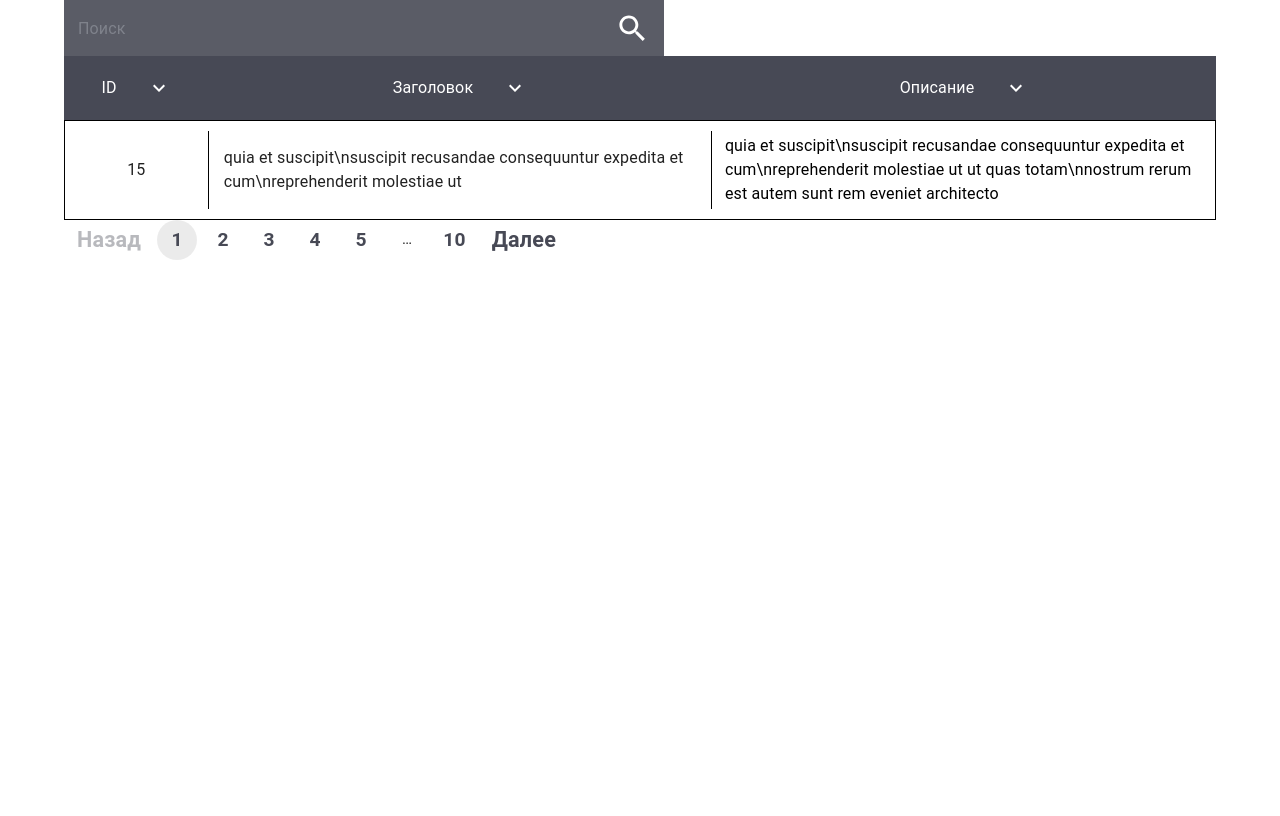
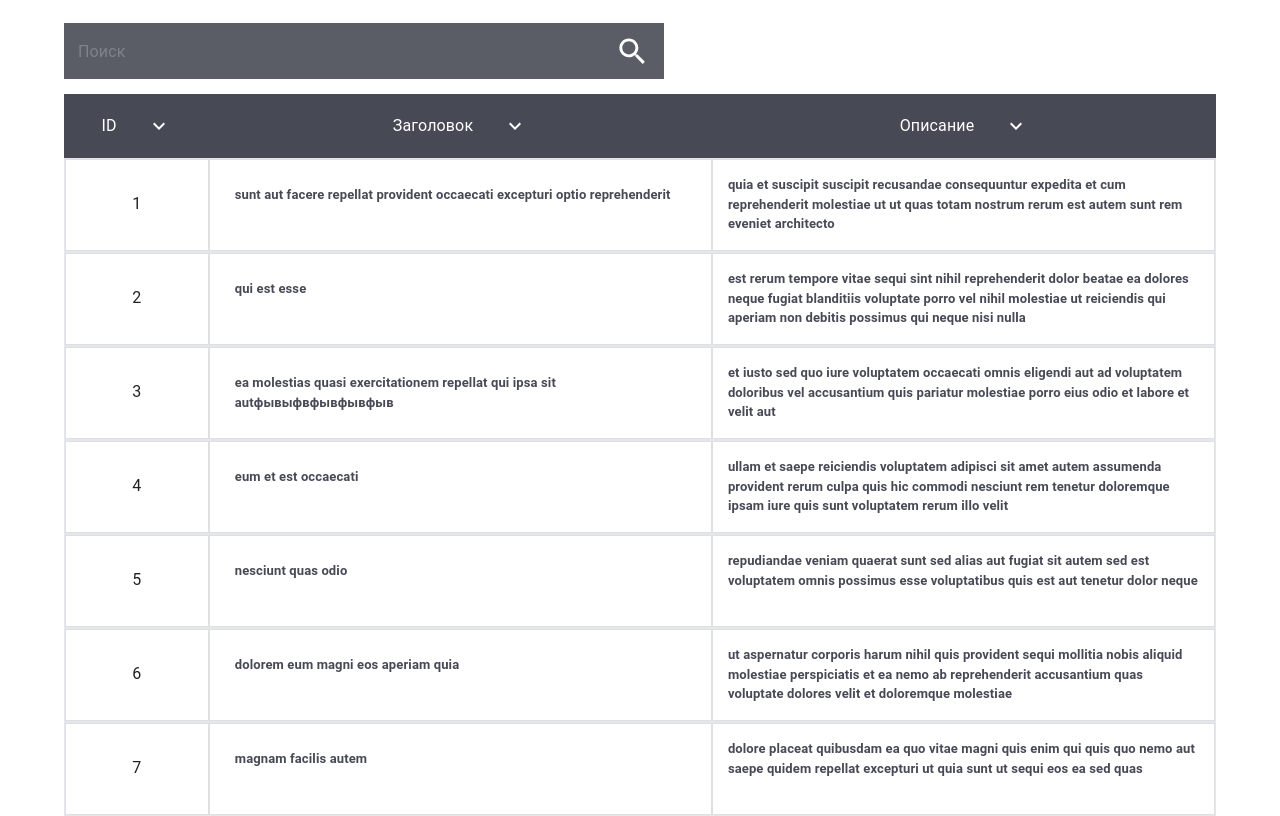
Before and after one commit to kolomyaka/test-business-sector, a React (Create React App) app: page / in a window 1280 px wide. Shown: the top 816 px of the page. Built offline with nearby package versions, Linux system fonts and the light colour scheme.

Commit message:
Создание таблицы с выводом данных

```diff
--- a/src/components/SearchBlock.tsx
+++ b/src/components/SearchBlock.tsx
@@ -35,6 +35,7 @@
       <SearchTextBlock
         placeholder="Поиск"
         fullWidth
+        sx={{ marginTop: '23px', marginBottom: '15px' }}
         InputProps={{
           endAdornment: (
             <InputAdornment position="end">
--- a/src/components/Table.tsx
+++ b/src/components/Table.tsx
@@ -2,7 +2,8 @@
 import React from 'react';
 import styled from 'styled-components';
 import ArrowDownIcon from '@mui/icons-material/KeyboardArrowDown';
-
+import styledEngine from '@mui/styled-engine';
+import { TableItemBlock } from './TableItemBlock';
 type Props = {};
 
 const HeaderGrid = styled(Grid)`
@@ -21,6 +22,79 @@
   color: white;
   margin-left: 30px;
 `;
+
+const TableItemTypography = styledEngine(Typography)`
+  font-size: 13px;
+  color: #474955;
+  font-weight: 600;
+`;
+
+const TableItem = styledEngine(Paper)`
+  height: 90px;
+`;
+
+const items = [
+  {
+    userId: 1,
+    id: 1,
+    title: 'sunt aut facere repellat provident occaecati excepturi optio reprehenderit',
+    body: 'quia et suscipit\nsuscipit recusandae consequuntur expedita et cum\nreprehenderit molestiae ut ut quas totam\nnostrum rerum est autem sunt rem eveniet architecto',
+  },
+  {
+    userId: 1,
+    id: 2,
+    title: 'qui est esse',
+    body: 'est rerum tempore vitae\nsequi sint nihil reprehenderit dolor beatae ea dolores neque\nfugiat blanditiis voluptate porro vel nihil molestiae ut reiciendis\nqui aperiam non debitis possimus qui neque nisi nulla',
+  },
+  {
+    userId: 1,
+    id: 3,
+    title: 'ea molestias quasi exercitationem repellat qui ipsa sit autфывыфвфывфывфыв',
+    body: 'et iusto sed quo iure\nvoluptatem occaecati omnis eligendi aut ad\nvoluptatem doloribus vel accusantium quis pariatur\nmolestiae porro eius odio et labore et velit aut',
+  },
+  {
+    userId: 1,
+    id: 4,
+    title: 'eum et est occaecati',
+    body: 'ullam et saepe reiciendis voluptatem adipisci\nsit amet autem assumenda provident rerum culpa\nquis hic commodi nesciunt rem tenetur doloremque ipsam iure\nquis sunt voluptatem rerum illo velit',
+  },
+  {
+    userId: 1,
+    id: 5,
+    title: 'nesciunt quas odio',
+    body: 'repudiandae veniam quaerat sunt sed\nalias aut fugiat sit autem sed est\nvoluptatem omnis possimus esse voluptatibus quis\nest aut tenetur dolor neque',
+  },
+  {
+    userId: 1,
+    id: 6,
+    title: 'dolorem eum magni eos aperiam quia',
+    body: 'ut aspernatur corporis harum nihil quis provident sequi\nmollitia nobis aliquid molestiae\nperspiciatis et ea nemo ab reprehenderit accusantium quas\nvoluptate dolores velit et doloremque molestiae',
+  },
+  {
+    userId: 1,
+    id: 7,
+    title: 'magnam facilis autem',
+    body: 'dolore placeat quibusdam ea quo vitae\nmagni quis enim qui quis quo nemo aut saepe\nquidem repellat excepturi ut quia\nsunt ut sequi eos ea sed quas',
+  },
+  {
+    userId: 1,
+    id: 8,
+    title: 'dolorem dolore est ipsam',
+    body: 'dignissimos aperiam dolorem qui eum\nfacilis quibusdam animi sint suscipit qui sint possimus cum\nquaerat magni maiores excepturi\nipsam ut commodi dolor voluptatum modi aut vitae',
+  },
+  {
+    userId: 1,
+    id: 9,
+    title: 'nesciunt iure omnis dolorem tempora et accusantium',
+    body: 'consectetur animi nesciunt iure dolore\nenim quia ad\nveniam autem ut quam aut nobis\net est aut quod aut provident voluptas autem voluptas',
+  },
+  {
+    userId: 1,
+    id: 10,
+    title: 'optio molestias id quia eum',
+    body: 'quo et expedita modi cum officia vel magni\ndoloribus qui repudiandae\nvero nisi sit\nquos veniam quod sed accusamus veritatis error',
+  },
+];
 
 export const Table = (props: Props) => {
   return (
@@ -45,27 +119,34 @@
           </FlexWrapper>
         </Grid>
       </HeaderGrid>
-      <Grid container alignItems="center" sx={{ border: '1px solid #000' }}>
-        <Grid item md={1.5} sx={{ borderRight: '1px solid #000' }}>
-          <Paper elevation={0} square>
-            <Typography sx={{ textAlign: 'center', padding: '27px' }}>15</Typography>
-          </Paper>
-        </Grid>
-        <Grid item md={5.25} sx={{ borderRight: '1px solid #000' }}>
-          <Paper elevation={0} square>
-            <Typography sx={{ padding: '15px' }}>
-              quia et suscipit\nsuscipit recusandae consequuntur expedita et cum\nreprehenderit
-              molestiae ut
-            </Typography>
-          </Paper>
+
+      {items &&
+        items.map((item) => {
+          return <TableItemBlock id={item.id} title={item.title} body={item.body} />;
+        })}
+      {/* <Grid container alignItems="center" sx={{ border: '1px solid #E3E6EC' }}>
+        <Grid item md={1.5}>
+          <TableItem variant="outlined" square>
+            <Typography sx={{ textAlign: 'center', padding: '31.5px' }}>15</Typography>
+          </TableItem>
         </Grid>
         <Grid item md={5.25}>
-          <Typography sx={{ padding: '13px' }}>
-            quia et suscipit\nsuscipit recusandae consequuntur expedita et cum\nreprehenderit
-            molestiae ut ut quas totam\nnostrum rerum est autem sunt rem eveniet architecto
-          </Typography>
+          <TableItem variant="outlined" square sx={{ height: '90px' }}>
+            <TableItemTypography style={{ padding: '30px' }}>
+              consequatur placeat omnis quisquam quia reprehenderit fugit veritatis facere
+            </TableItemTypography>
+          </TableItem>
         </Grid>
-      </Grid>
+        <Grid item md={5.25} zeroMinWidth>
+          <TableItem variant="outlined" square sx={{ height: '90px' }}>
+            <TableItemTypography sx={{ padding: '15px' }}>
+              eum non blanditiis soluta porro quibusdam voluptas\nvel voluptatem qui placeat dolores
+              qui velit aut\nvel inventore aut cumque culpa explicabo aliquid at\nperspiciatis est
+              et voluptatem dignissimos dolor itaque sit nam
+            </TableItemTypography>
+          </TableItem>
+        </Grid>
+      </Grid> */}
     </>
   );
 };
--- /dev/null
+++ b/src/components/TableItemBlock.tsx
@@ -0,0 +1,44 @@
+import { Grid, Paper, Typography } from '@mui/material';
+import styledEngine from '@mui/styled-engine';
+import React from 'react';
+import styled from 'styled-components';
+
+type Props = {
+  id: number;
+  title: string;
+  body: string;
+};
+
+const TableItemTypography = styledEngine(Typography)`
+  font-size: 13px;
+  color: #474955;
+  font-weight: 600;
+`;
+
+const TableItem = styledEngine(Paper)`
+  height: 90px;
+`;
+
+export const TableItemBlock = ({ id, body, title }: Props) => {
+  return (
+    <>
+      <Grid container alignItems="center" sx={{ border: '1px solid #E3E6EC' }}>
+        <Grid item md={1.5}>
+          <TableItem variant="outlined" square>
+            <Typography sx={{ textAlign: 'center', padding: '31.5px' }}>{id}</Typography>
+          </TableItem>
+        </Grid>
+        <Grid item md={5.25}>
+          <TableItem variant="outlined" square sx={{ height: '70px' }}>
+            <TableItemTypography sx={{ padding: '25px' }}>{title}</TableItemTypography>
+          </TableItem>
+        </Grid>
+        <Grid item md={5.25} zeroMinWidth>
+          <TableItem variant="outlined" square sx={{ height: '70px' }}>
+            <TableItemTypography sx={{ padding: '15px' }}>{body}</TableItemTypography>
+          </TableItem>
+        </Grid>
+      </Grid>
+    </>
+  );
+};
```
Also changed, not shown: src/components/TableItem.tsx (deleted, +0 -7 lines).
